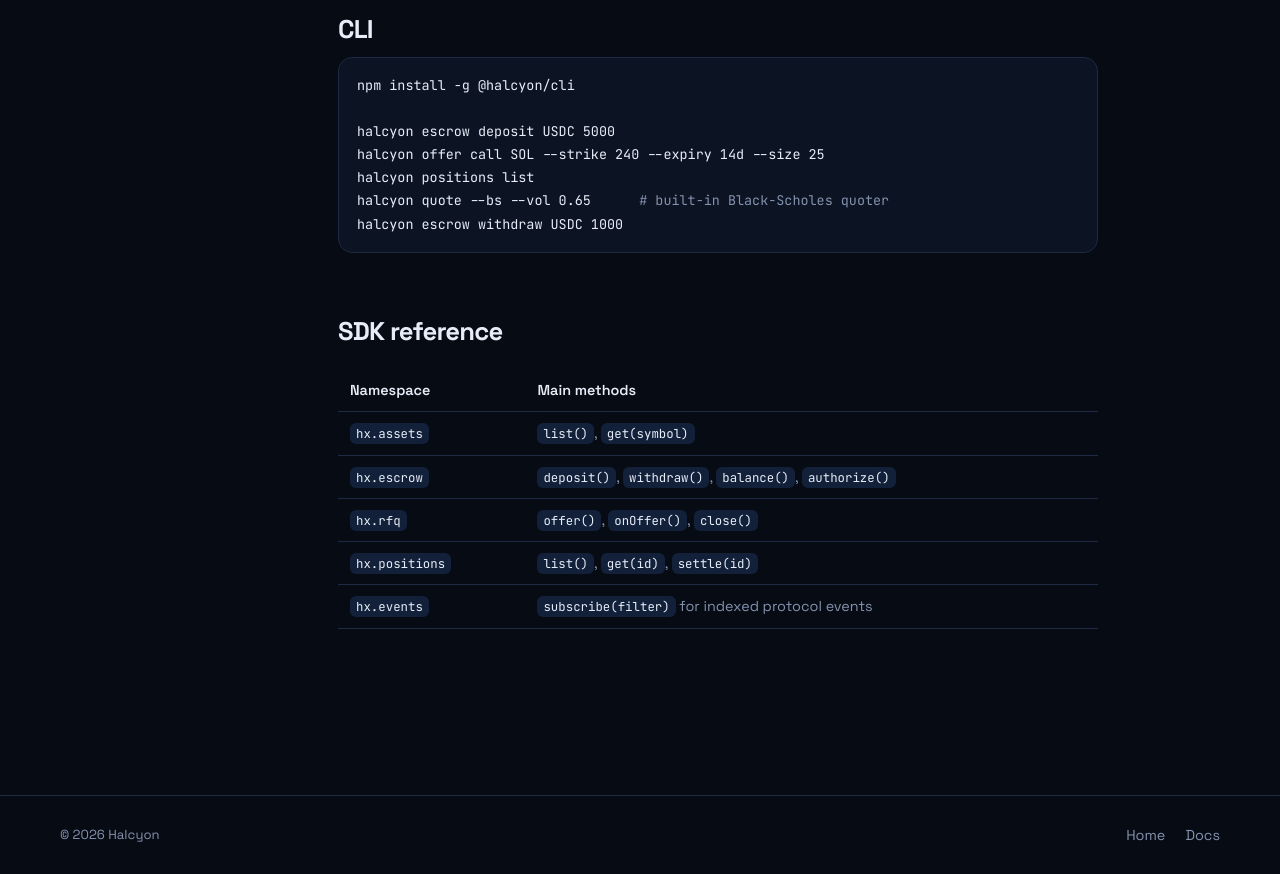
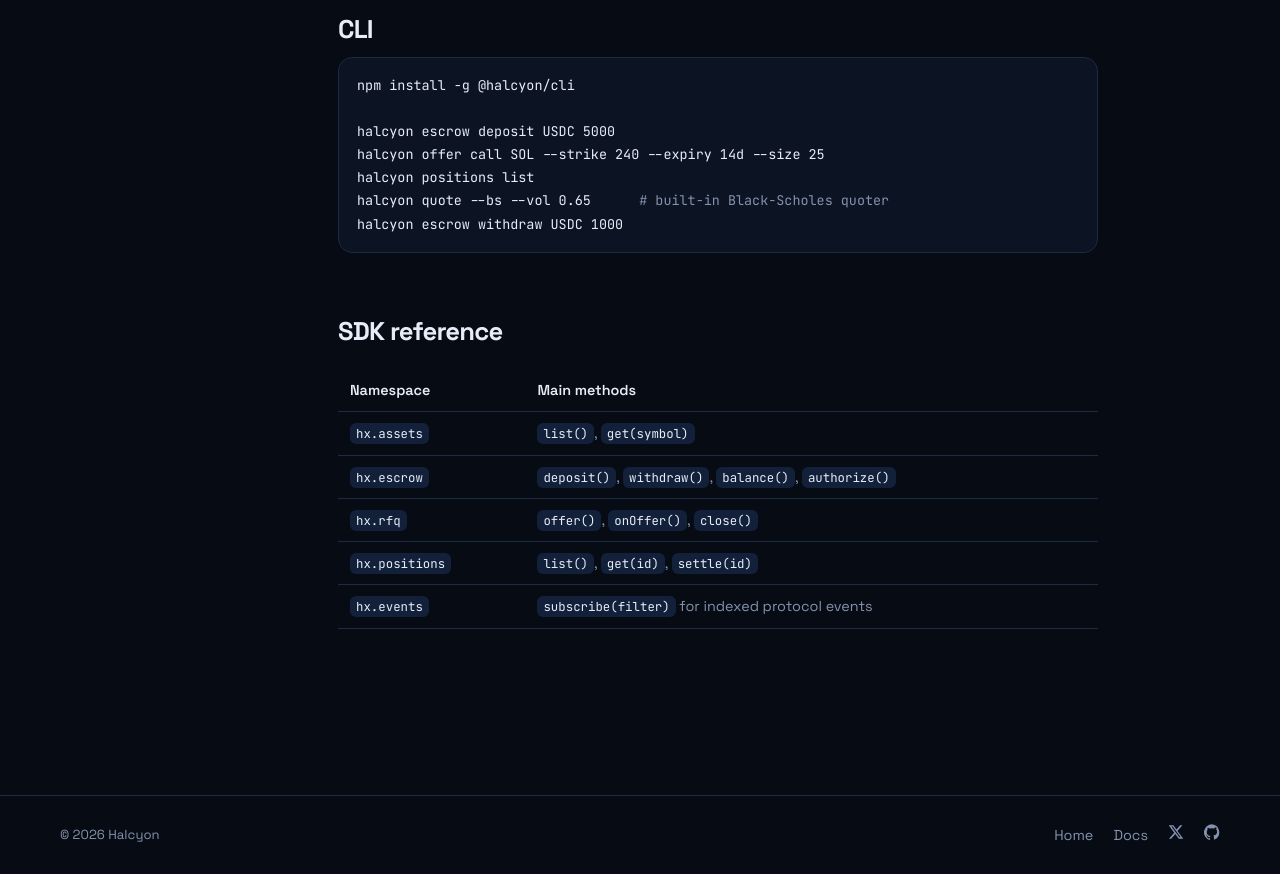
Before and after one commit to halcyon-rh/halcyon, a plain HTML site: page docs.html in a window 1280 px wide. Shown: the part 2905-3779 px from the top of the page. Drawn offline with Linux system fonts and the light colour scheme; no server answers.

Commit message:
Add X link

```diff
--- a/docs.html
+++ b/docs.html
@@ -185,7 +185,9 @@ halcyon escrow withdraw USDC 1000</code></pre>
 <footer class="foot">
   <div class="wrap foot-inner">
     <span class="muted small">© 2026 Halcyon</span>
-    <div class="foot-links"><a href="index.html">Home</a><a href="docs.html">Docs</a></div>
+    <div class="foot-links"><a href="index.html">Home</a><a href="docs.html">Docs</a>
+      <a href="https://x.com/usehalcyonxyz" target="_blank" rel="noopener" aria-label="X"><svg width="16" height="16" viewBox="0 0 24 24" fill="currentColor"><path d="M18.2 2h3.4l-7.4 8.5L23 22h-6.8l-5.3-7-6.1 7H1.4l7.9-9L1 2h7l4.8 6.4L18.2 2zm-1.2 18h1.9L7.1 3.9H5.1L17 20z"/></svg></a>
+      <a href="https://github.com/halcyon-rh" target="_blank" rel="noopener" aria-label="GitHub"><svg width="16" height="16" viewBox="0 0 24 24" fill="currentColor"><path d="M12 .5a12 12 0 0 0-3.8 23.4c.6.1.8-.3.8-.6v-2c-3.3.7-4-1.6-4-1.6-.6-1.4-1.4-1.8-1.4-1.8-1-.7.1-.7.1-.7 1.2.1 1.8 1.2 1.8 1.2 1 1.8 2.8 1.3 3.5 1 .1-.8.4-1.3.7-1.6-2.7-.3-5.5-1.3-5.5-5.9 0-1.3.5-2.4 1.2-3.2-.1-.3-.5-1.5.1-3.2 0 0 1-.3 3.3 1.2a11.5 11.5 0 0 1 6 0C17.3 4.7 18.3 5 18.3 5c.7 1.7.2 2.9.1 3.2.8.8 1.2 1.9 1.2 3.2 0 4.6-2.8 5.6-5.5 5.9.4.4.8 1.1.8 2.2v3.3c0 .3.2.7.8.6A12 12 0 0 0 12 .5z"/></svg></a></div>
   </div>
 </footer>
 <script src="app.js"></script>
```
Also changed, not shown: index.html (+2 -0 lines).
